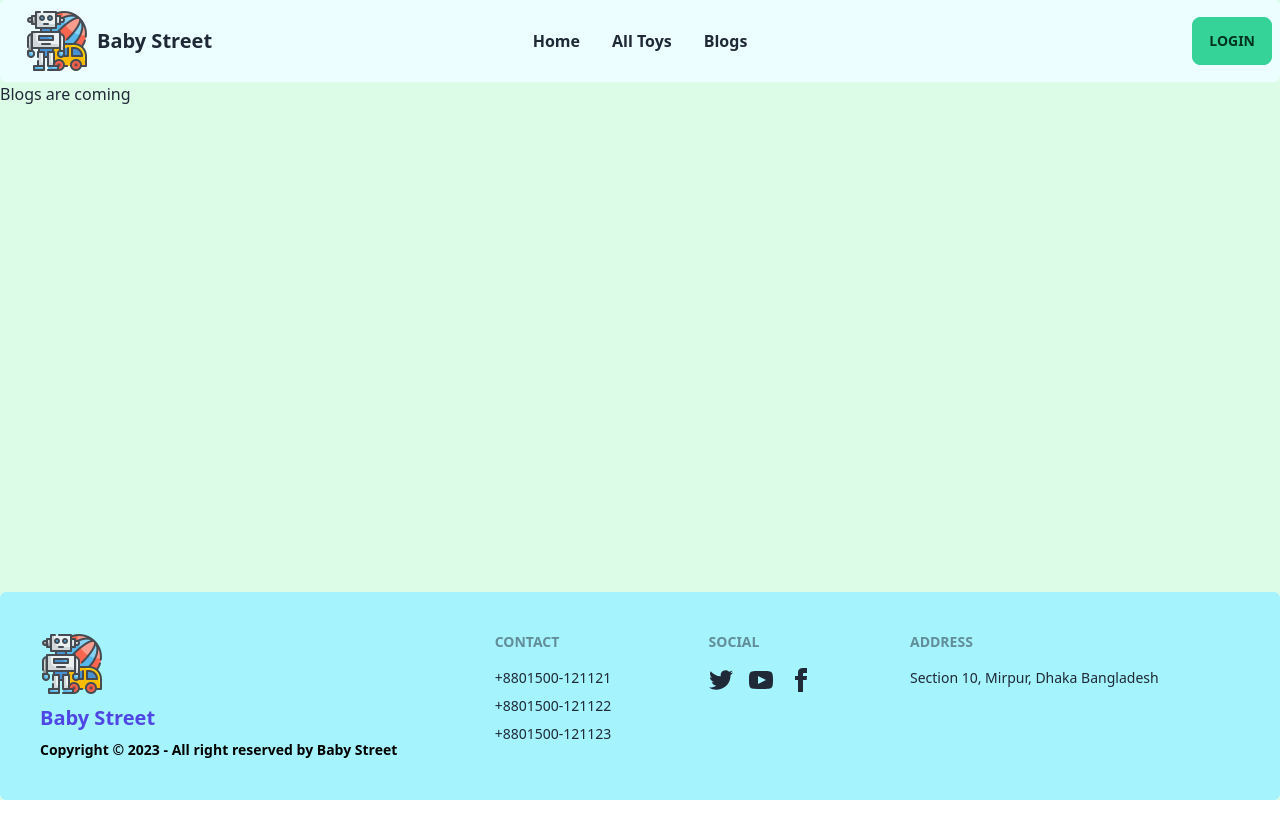
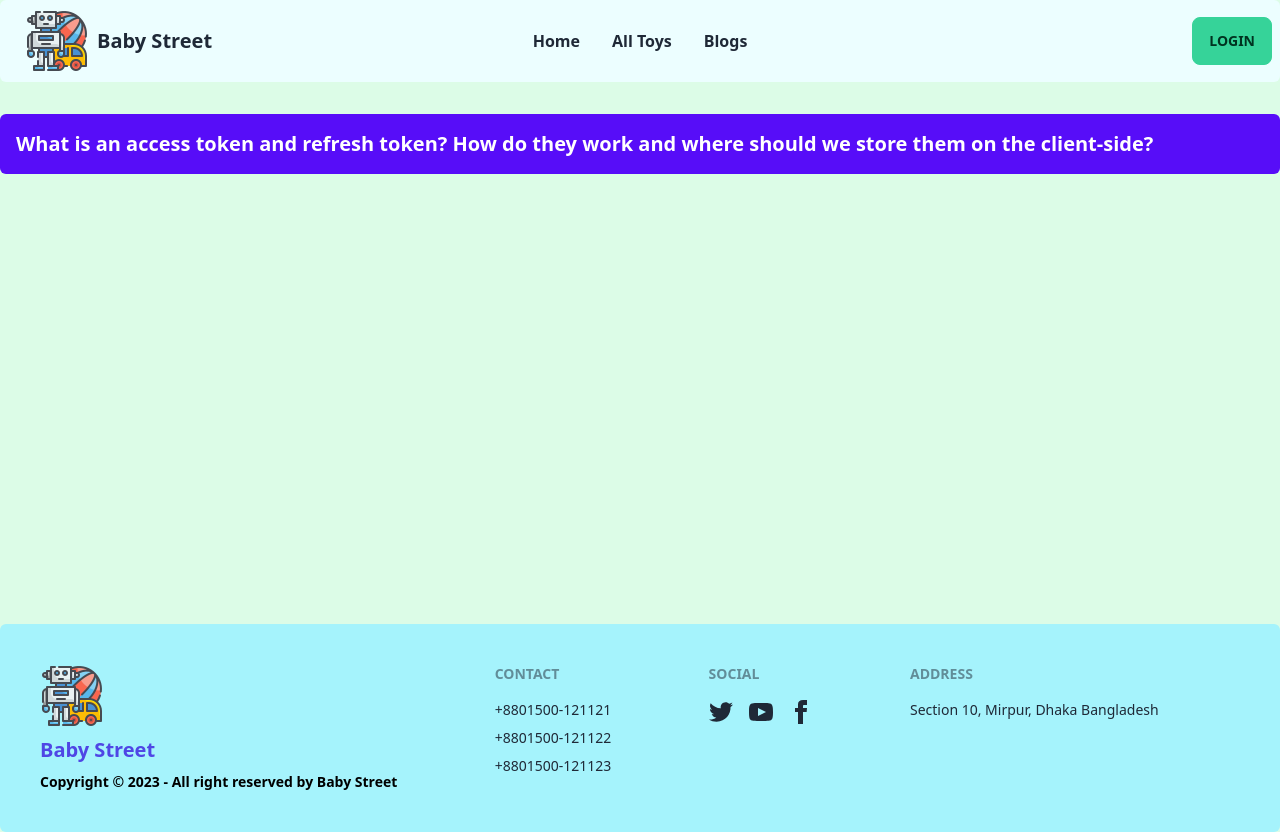
Before and after one commit to ifoysalahmmed/baby-street-client, a React (Vite) app: page /blogs in a window 1280 px wide. Before the commit the page ends 800 px from the top, so only its background shows below. Built offline with nearby package versions, Linux system fonts and the light colour scheme; no server answers.

Commit message:
added answer of question no 1 in Blog Component

```diff
--- a/src/Pages/Blogs/Blogs.jsx
+++ b/src/Pages/Blogs/Blogs.jsx
@@ -4,8 +4,39 @@ const Blogs = () => {
   useTitle("Blogs");
 
   return (
-    <div>
-      <h2>Blogs are coming</h2>
+    <div className="mt-8 space-y-6">
+      <div tabIndex={0} className="collapse group rounded-md">
+        <div className="collapse-title bg-primary text-xl font-semibold text-primary-content group-focus:bg-secondary group-focus:text-secondary-content">
+          What is an access token and refresh token? How do they work and where
+          should we store them on the client-side?
+        </div>
+        <div className="collapse-content bg-primary text-primary-content group-focus:bg-secondary group-focus:text-secondary-content">
+          <p>
+            An access token is a credential that represents the authorization
+            granted to a client application to access protected resources on
+            behalf of a user. It is typically a string of characters that is
+            issued by an authentication server after a user successfully
+            authenticates.
+          </p>
+          <p>
+            A refresh token is a credential that is used to obtain a new access
+            token without requiring the user to reauthenticate. It is typically
+            issued along with the access token and has a longer expiration time.
+          </p>
+          <p>
+            The client application typically includes the access token in the
+            &quot;Authorization&quot; header of API requests, using a specified
+            authentication scheme. The server validates the access token and
+            grants or denies access to the requested resources based on the
+            token&apos;s validity and the associated user&apos;s permissions.
+          </p>
+          <p>
+            Refresh tokens, on the other hand, should be stored in a secure,
+            long-lived storage mechanism, such as a secure HTTP-only cookie or a
+            local storage mechanism.
+          </p>
+        </div>
+      </div>
     </div>
   );
 };
```
